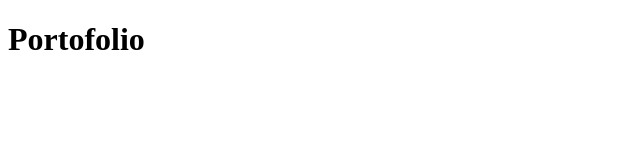
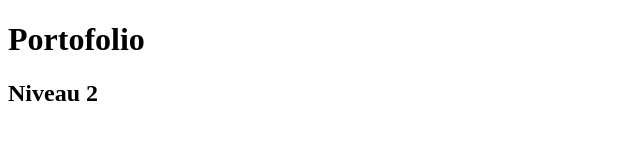
Before and after one commit to pxl-werkplekleren/portfolio-JohnRoryNyte, a plain HTML site: page index.html in a window 1280 px wide. Shown: the whole page, without its empty margins (0-640 px from the left). Drawn offline with Linux system fonts and the light colour scheme.

Commit message:
Niveau 2

```diff
--- a/index.html
+++ b/index.html
@@ -7,5 +7,6 @@
 </head>
 <body>
 <h1>Portofolio</h1>
+<h2>Niveau 2</h2>
 </body>
 </html>
```
